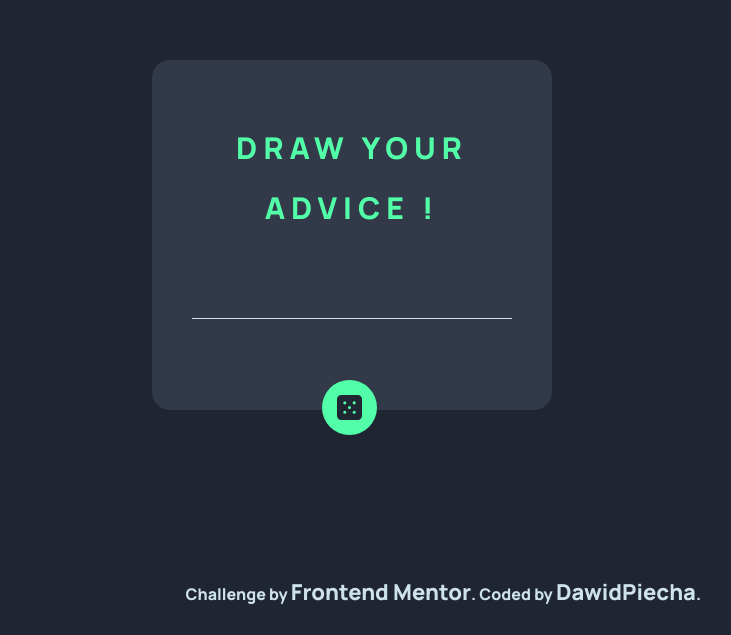
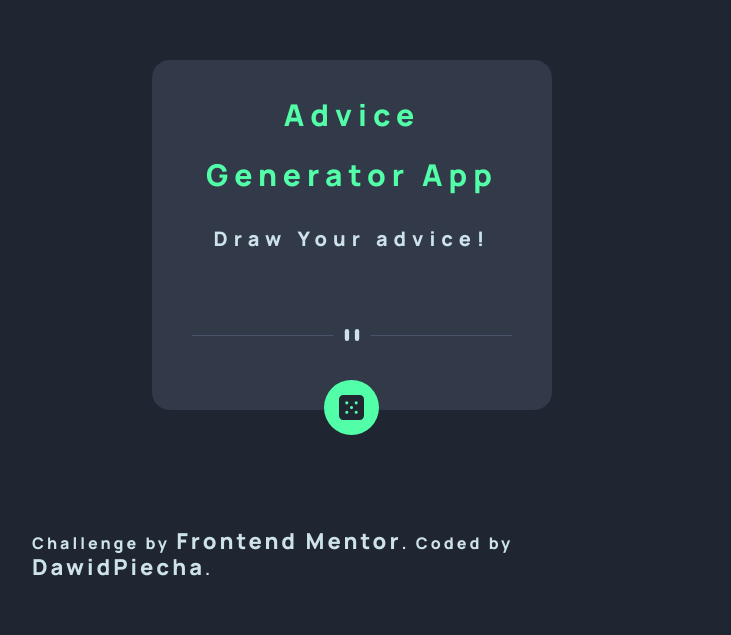
Before and after one commit to DawidPiecha/Advice-generator-app, a website: page index.html in a window 1280 px wide. Shown: the part 165-800 px from the top of the page, without its empty margins (288-1019 px from the left). Drawn offline with nearby package versions, Linux system fonts and the light colour scheme.

Commit message:
final commit

```diff
--- a/index.html
+++ b/index.html
@@ -29,12 +29,21 @@
     <main>
       <div class="main-wrapper">
         <div class="container">
-          <p class="container__welcome">DRAW YOUR ADVICE !</p>
+          <p class="container__welcome">
+            Advice Generator App<br /><span>Draw Your advice!</span>
+          </p>
           <p class="container__heading hidden">
             ADVICE # <span class="container__heading--number"></span>
           </p>
           <p class="container__advice"></p>
         </div>
+        <img
+          class="container__divider"
+          src="./images/pattern-divider-desktop.svg"
+          alt="divider"
+          width="315"
+          height="auto"
+        />
         <div class="lower-container">
           <button
             type="button"
--- a/index.js
+++ b/index.js
@@ -4,7 +4,7 @@ const fetchRandomAdvice = async () => {
     const data = await response.json();
     return data;
   } catch (error) {
-    console.error("Error fetching advice:", error);
+    console.error("Error-fetching-advice:", error);
     throw error;
   }
 };
--- a/styles.css
+++ b/styles.css
@@ -6,6 +6,9 @@
   --fifth: hsl(218, 23%, 16%);
 }
 svg {
+  display: block;
+}
+img {
   display: block;
 }
 
@@ -39,7 +42,7 @@ body {
   flex-direction: column;
   justify-content: space-evenly;
   align-items: center;
-  border-bottom: 1px solid var(--first);
+
   flex: 5;
 }
 .container__welcome {
@@ -48,7 +51,13 @@ body {
   letter-spacing: 6px;
   font-size: 30px;
   line-height: 2;
+  margin: 0;
   animation: heartBeat 2.5s infinite;
+}
+.container__welcome span {
+  font-size: 20px;
+  line-height: 2;
+  color: var(--first);
 }
 @keyframes heartBeat {
   from {
@@ -77,6 +86,13 @@ body {
   font-size: 22px;
   color: var(--second);
   flex-shrink: 1;
+  text-align: center;
+}
+.container__divider {
+  width: 100%;
+  height: auto;
+  display: block;
+  margin: 0 auto;
 }
 .lower-container {
   flex: 1;
@@ -84,7 +100,8 @@ body {
 .lower-container__button {
   position: absolute;
   bottom: -25px;
-  left: 170px;
+  left: 43%;
+
   background-color: var(--second);
   border: none;
   padding: 15px;
@@ -92,7 +109,7 @@ body {
   cursor: pointer;
 }
 .lower-container__button:hover {
-  box-shadow: 0 0 10px hsl(150, 100%, 66%);
+  box-shadow: 0 0 15px hsl(150, 100%, 66%);
 }
 .lower-container__button:active {
   transform: scale(0.92);
@@ -101,8 +118,10 @@ body {
 .attribution {
   position: absolute;
   bottom: 30px;
-  left: 37%;
+  left: 50%;
+  transform: translate(-50%, -50%);
   color: var(--first);
+  letter-spacing: 3px;
 }
 .attribution a {
   text-decoration: none;
@@ -116,3 +135,19 @@ body {
 .hidden {
   display: none;
 }
+@media (max-width: 375px) {
+  .main-wrapper {
+    width: 90vw;
+  }
+  .container__welcome {
+    letter-spacing: 2px;
+    font-size: 24px;
+    line-height: 2;
+    animation: heartBeat 2.5s infinite;
+  }
+  .container__welcome span {
+    font-size: 16px;
+    line-height: 2;
+    color: var(--first);
+  }
+}
```
